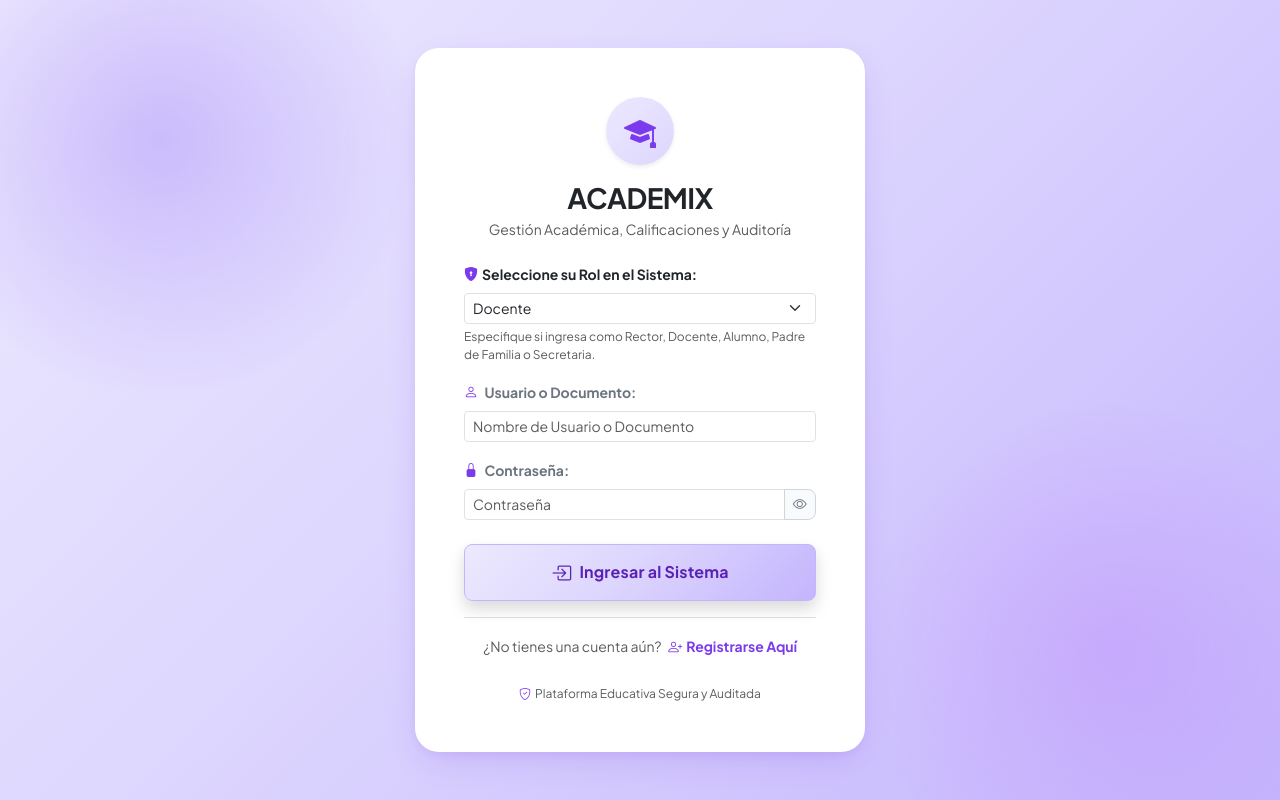
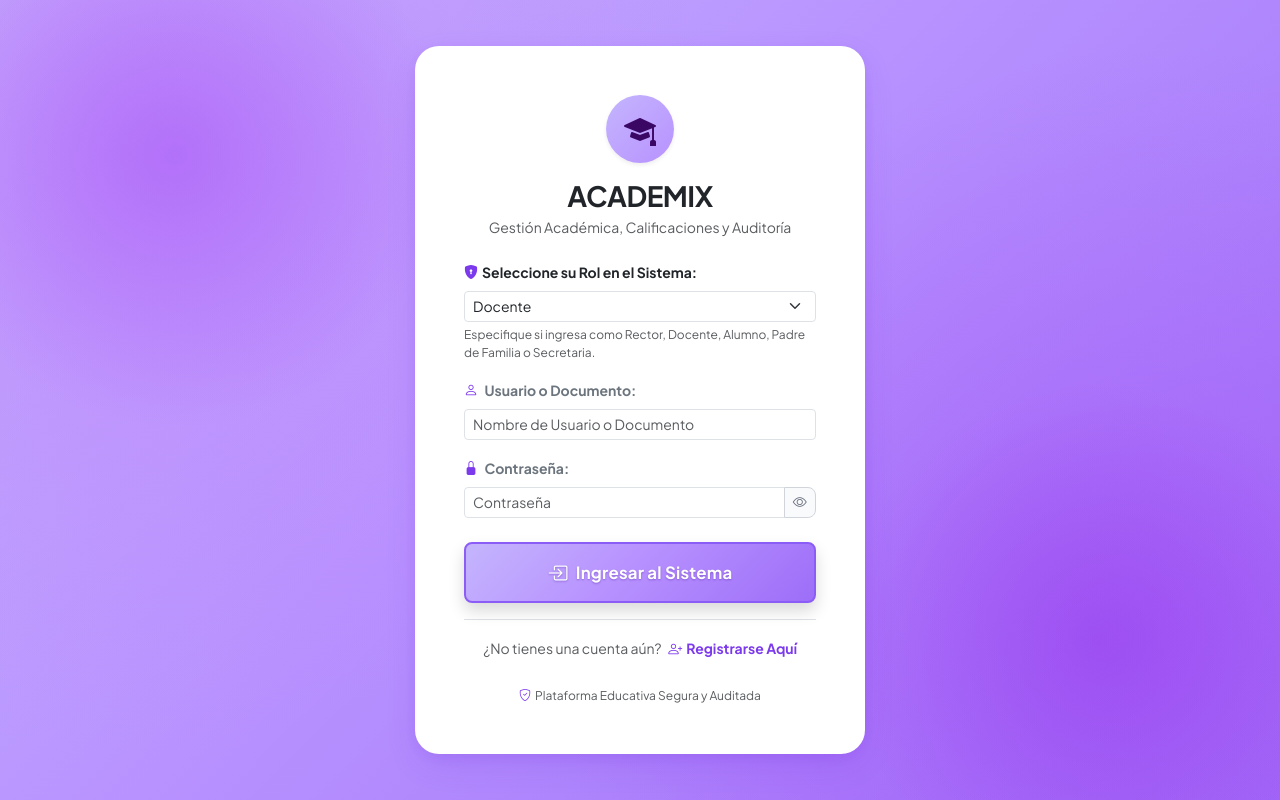
Before and after one commit to yurleidi95/Academix, a Django app: page /accounts/login/ in a window 1280 px wide. Run offline with Django 5.2, Linux system fonts and the light colour scheme; data that the repository does not hold is empty; some libraries are stand-ins or nearby versions.

Commit message:
style: morado pastel mas fuertecito en login y armonizacion violeta global de todo el sistema

```diff
--- a/static/css/academix.css
+++ b/static/css/academix.css
@@ -6,16 +6,17 @@
 @import url('https://fonts.googleapis.com/css2?family=Plus+Jakarta+Sans:wght@300;400;500;600;700;800&display=swap');
 
 :root {
-    --ac-primary: #1e3a8a;       /* Azul Institucional Escolar */
-    --ac-primary-dark: #0f172a;  /* Navy Profundo */
-    --ac-primary-light: #3b82f6; /* Azul Eléctrico */
+    --ac-primary: #7c3aed;       /* Morado Principal Vibrante */
+    --ac-primary-dark: #3b0764;  /* Púrpura Nocturno Profundo */
+    --ac-primary-light: #8b5cf6; /* Violeta Luminoso */
+    --ac-primary-pastel: #c4b5fd;/* Morado Pastel Fuerte */
     --ac-secondary: #0d9488;     /* Teal / Menta Institucional */
-    --ac-accent: #6366f1;        /* Índigo */
-    --ac-bg: #f8fafc;            /* Fondo neutro limpio */
+    --ac-accent: #a855f7;        /* Acento Púrpura */
+    --ac-bg: #faf7fd;            /* Fondo neutro con sutil matiz lila */
     --ac-card-bg: #ffffff;       /* Fondo de tarjetas */
-    --ac-border: #e2e8f0;        /* Bordes sutiles */
-    --ac-text-main: #1e293b;     /* Texto de alto contraste */
-    --ac-text-muted: #64748b;    /* Texto secundario */
+    --ac-border: #ede9fe;        /* Bordes sutiles lila */
+    --ac-text-main: #1e1b4b;     /* Texto de alto contraste púrpura oscuro */
+    --ac-text-muted: #6b7280;    /* Texto secundario */
 
     /* Semaforización Institucional */
     --ac-danger: #ef4444;        /* 🔴 Bloqueo */
@@ -26,8 +27,8 @@
     --sidebar-width: 260px;
     --header-height: 64px;
     --transition-speed: 0.25s;
-    --card-shadow: 0 4px 6px -1px rgba(0, 0, 0, 0.05), 0 2px 4px -2px rgba(0, 0, 0, 0.05);
-    --card-shadow-hover: 0 10px 15px -3px rgba(0, 0, 0, 0.08), 0 4px 6px -4px rgba(0, 0, 0, 0.04);
+    --card-shadow: 0 4px 6px -1px rgba(124, 58, 237, 0.05), 0 2px 4px -2px rgba(124, 58, 237, 0.05);
+    --card-shadow-hover: 0 10px 15px -3px rgba(124, 58, 237, 0.12), 0 4px 6px -4px rgba(124, 58, 237, 0.06);
 }
 
 body {
@@ -282,10 +284,12 @@ body {
     min-width: 320px;
 }
 
-/* Login Page Theme - Morado Pastel & Elevación Hover */
+/* Login Page Theme - Morado Pastel Fuertecito & Elevación Hover */
 .login-bg {
     min-height: 100vh;
-    background: linear-gradient(135deg, #ede9fe 0%, #ddd6fe 45%, #c4b5fd 100%);
+    background: radial-gradient(circle at 10% 20%, rgba(192, 132, 252, 0.65) 0%, transparent 45%),
+                radial-gradient(circle at 90% 80%, rgba(168, 85, 247, 0.55) 0%, transparent 45%),
+                linear-gradient(135deg, #c4b5fd 0%, #b892ff 45%, #9d6ef8 100%);
     background-attachment: fixed;
     display: flex;
     align-items: center;
@@ -298,9 +302,9 @@ body {
 .login-bg::before {
     content: '';
     position: absolute;
-    width: 520px;
-    height: 520px;
-    background: radial-gradient(circle, rgba(167, 139, 250, 0.45) 0%, rgba(221, 214, 254, 0) 70%);
+    width: 550px;
+    height: 550px;
+    background: radial-gradient(circle, rgba(168, 85, 247, 0.55) 0%, rgba(196, 181, 253, 0) 70%);
     top: -120px;
     left: -100px;
     border-radius: 50%;
@@ -310,9 +314,9 @@ body {
 .login-bg::after {
     content: '';
     position: absolute;
-    width: 500px;
-    height: 500px;
-    background: radial-gradient(circle, rgba(192, 132, 252, 0.35) 0%, rgba(233, 213, 255, 0) 70%);
+    width: 520px;
+    height: 520px;
+    background: radial-gradient(circle, rgba(147, 51, 234, 0.45) 0%, rgba(216, 180, 254, 0) 70%);
     bottom: -100px;
     right: -80px;
     border-radius: 50%;
@@ -323,7 +327,7 @@ body {
     background: #ffffff;
     border-radius: 1.5rem;
     border: 1px solid rgba(255, 255, 255, 0.9);
-    box-shadow: 0 12px 35px -8px rgba(109, 40, 217, 0.18), 0 4px 12px -2px rgba(109, 40, 217, 0.08);
+    box-shadow: 0 12px 35px -8px rgba(109, 40, 217, 0.22), 0 4px 12px -2px rgba(109, 40, 217, 0.1);
     overflow: hidden;
     max-width: 450px;
     width: 100%;
@@ -334,42 +338,43 @@ body {
 
 .login-card:hover {
     transform: translateY(-8px);
-    box-shadow: 0 30px 60px -10px rgba(109, 40, 217, 0.38), 0 16px 30px -6px rgba(124, 58, 237, 0.25);
+    box-shadow: 0 30px 60px -10px rgba(109, 40, 217, 0.42), 0 16px 30px -6px rgba(124, 58, 237, 0.3);
 }
 
-/* Botón de ingreso con el mismo color del fondo (morado pastel) */
+/* Botón de ingreso con el mismo color del fondo (morado pastel fuertecito) */
 .btn-login-submit {
-    background: linear-gradient(135deg, #ede9fe 0%, #ddd6fe 45%, #c4b5fd 100%) !important;
-    border: 1.5px solid #c4b5fd !important;
-    color: #5b21b6 !important;
-    padding: 0.8rem 1.5rem;
-    font-size: 1rem;
+    background: linear-gradient(135deg, #c4b5fd 0%, #b892ff 45%, #9d6ef8 100%) !important;
+    border: 2px solid #8b5cf6 !important;
+    color: #ffffff !important;
+    text-shadow: 0 1px 2px rgba(76, 29, 149, 0.4);
+    padding: 0.85rem 1.5rem;
+    font-size: 1.05rem;
     font-weight: 700 !important;
     border-radius: 0.75rem;
     letter-spacing: 0.3px;
-    box-shadow: 0 6px 18px rgba(167, 139, 250, 0.35);
+    box-shadow: 0 8px 22px rgba(157, 110, 248, 0.45);
     transition: all 0.25s ease;
 }
 
 .btn-login-submit i {
-    color: #5b21b6 !important;
+    color: #ffffff !important;
 }
 
 .btn-login-submit:hover {
-    background: linear-gradient(135deg, #ddd6fe 0%, #c4b5fd 50%, #a78bfa 100%) !important;
-    border-color: #a78bfa !important;
-    color: #4c1d95 !important;
+    background: linear-gradient(135deg, #b892ff 0%, #9d6ef8 45%, #8b5cf6 100%) !important;
+    border-color: #7c3aed !important;
+    color: #ffffff !important;
     transform: translateY(-2px);
-    box-shadow: 0 10px 24px rgba(167, 139, 250, 0.5);
+    box-shadow: 0 12px 28px rgba(139, 92, 246, 0.55);
 }
 
 .btn-login-submit:hover i {
-    color: #4c1d95 !important;
+    color: #ffffff !important;
 }
 
 .btn-login-submit:active {
     transform: translateY(0);
-    box-shadow: 0 4px 12px rgba(167, 139, 250, 0.3);
+    box-shadow: 0 4px 12px rgba(139, 92, 246, 0.35);
 }
 
 /* Pestañita ver contraseña */
--- a/templates/accounts/login.html
+++ b/templates/accounts/login.html
@@ -6,7 +6,7 @@
 <div class="login-bg">
     <div class="login-card p-4 p-sm-5 animate__animated animate__fadeIn">
         <div class="text-center mb-4">
-            <div class="d-inline-flex p-3 rounded-circle mb-3 shadow-sm" style="background: linear-gradient(135deg, #ede9fe 0%, #ddd6fe 100%); color: #7c3aed; width: 68px; height: 68px; align-items: center; justify-content: center;">
+            <div class="d-inline-flex p-3 rounded-circle mb-3 shadow-sm" style="background: linear-gradient(135deg, #c4b5fd 0%, #b892ff 100%); color: #3b0764; width: 68px; height: 68px; align-items: center; justify-content: center;">
                 <i class="bi bi-mortarboard-fill fs-2"></i>
             </div>
             <h3 class="fw-bold text-dark mb-1" style="letter-spacing: -0.5px;">ACADEMIX</h3>
```
Also changed, not shown: other parts of static/css/academix.css (+98 -20 lines).
